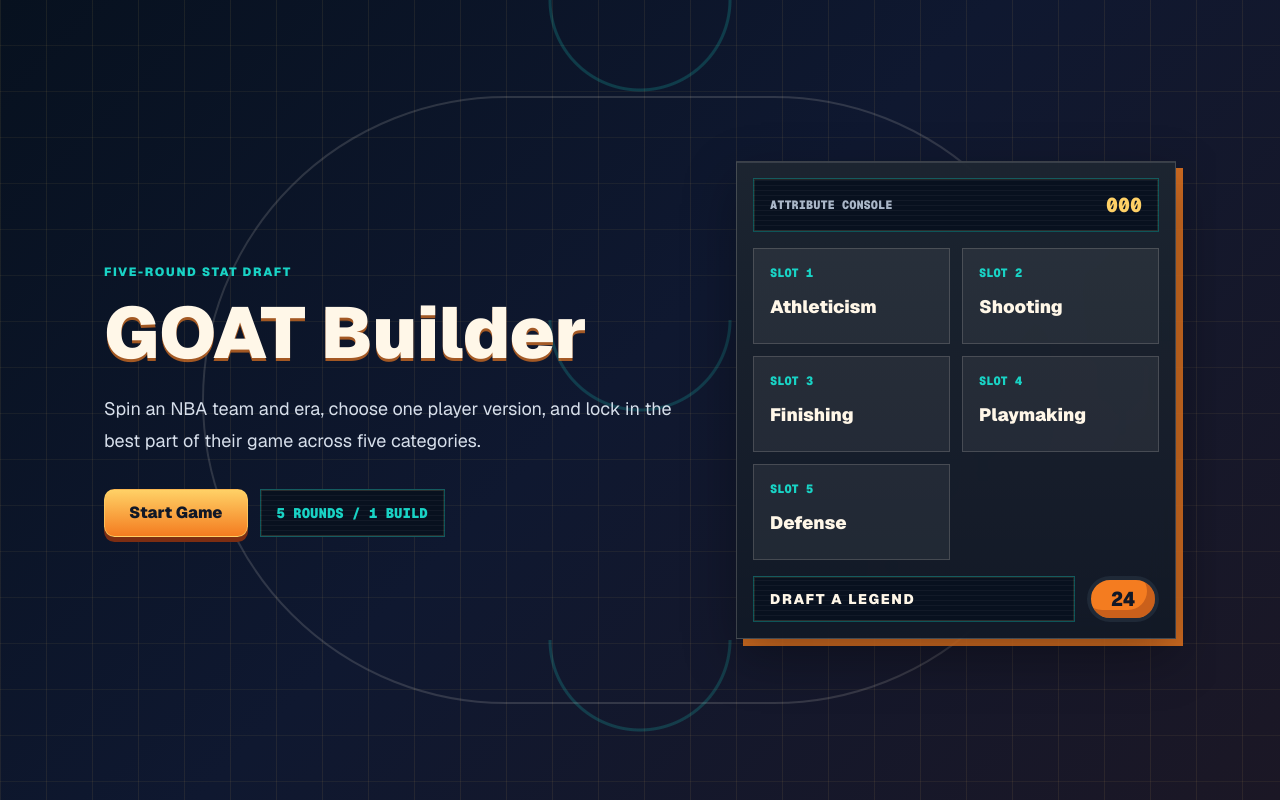
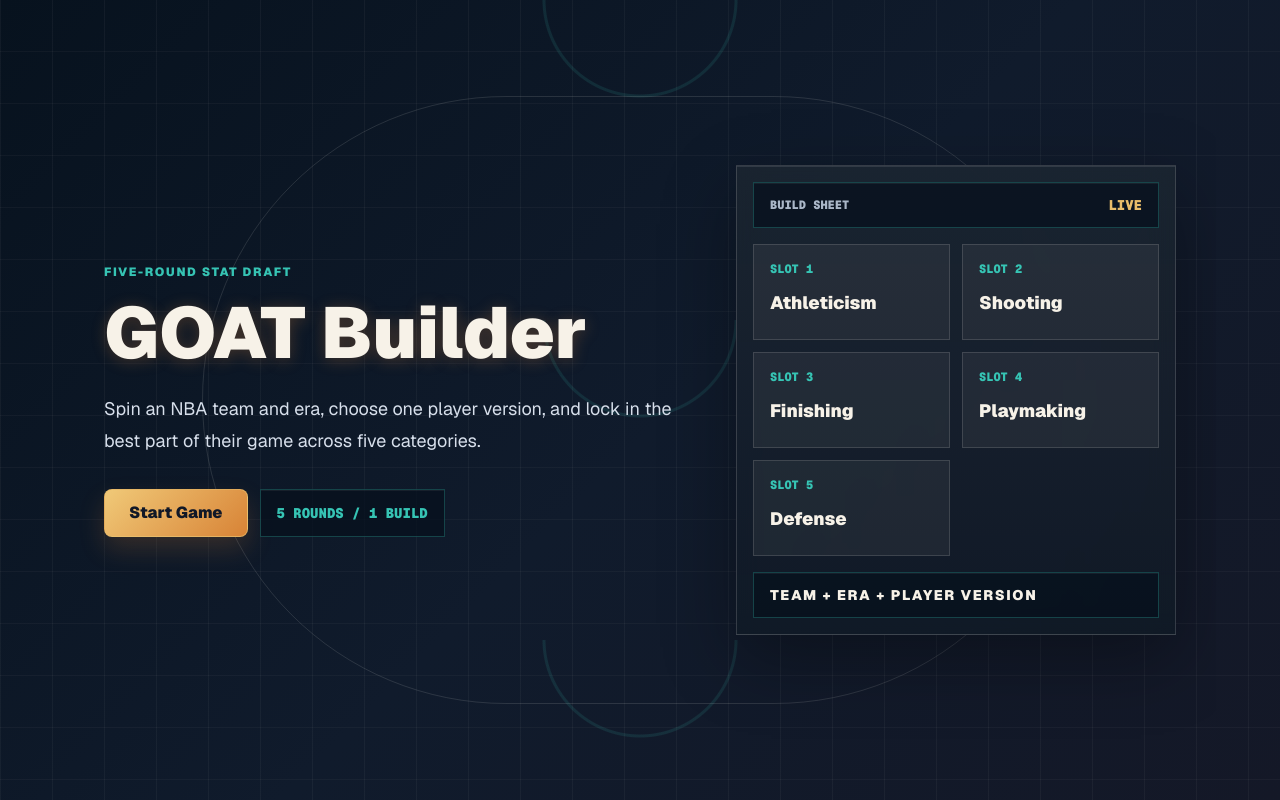
Before and after one commit to MatthewRJue/goat-forge, a Next.js app: page / in a window 1280 px wide. Built offline with nearby package versions, Linux system fonts and the light colour scheme.

Commit message:
Update theme

```diff
--- a/src/app/globals.css
+++ b/src/app/globals.css
@@ -1,14 +1,14 @@
 @import "tailwindcss";
 
 :root {
-  --background: #08111f;
-  --foreground: #fff7e8;
+  --background: #08131f;
+  --foreground: #f7f2e8;
   --ink: #101827;
   --line: #223451;
-  --court: #f47c20;
-  --gold: #ffd166;
-  --teal: #19d3c5;
-  --cream: #fff7e8;
+  --court: #d88336;
+  --gold: #e9bd6a;
+  --teal: #36c4b4;
+  --cream: #f7f2e8;
   --muted: #aab7c8;
   --danger: #ff5a5f;
 }
@@ -28,17 +28,17 @@
 
 button,
 a {
-  border-radius: 0.65rem;
+  border-radius: 0.5rem;
 }
 
 .court-shell {
   min-height: 100vh;
   background:
-    linear-gradient(90deg, rgba(255, 209, 102, 0.08) 1px, transparent 1px),
-    linear-gradient(0deg, rgba(255, 209, 102, 0.06) 1px, transparent 1px),
-    radial-gradient(circle at 50% 0%, transparent 0 88px, rgba(25, 211, 197, 0.2) 89px 91px, transparent 92px),
-    linear-gradient(135deg, #07111f 0%, #0f1830 48%, #1b1725 100%);
-  background-size: 46px 46px, 46px 46px, 100% 320px, auto;
+    linear-gradient(90deg, rgba(247, 242, 232, 0.045) 1px, transparent 1px),
+    linear-gradient(0deg, rgba(247, 242, 232, 0.035) 1px, transparent 1px),
+    radial-gradient(circle at 50% 0%, transparent 0 94px, rgba(54, 196, 180, 0.12) 95px 97px, transparent 98px),
+    linear-gradient(135deg, #07121e 0%, #101b2c 52%, #141827 100%);
+  background-size: 52px 52px, 52px 52px, 100% 320px, auto;
   color: var(--cream);
 }
 
@@ -52,7 +52,7 @@
   content: "";
   position: absolute;
   inset: 12%;
-  border: 2px solid rgba(255, 247, 232, 0.14);
+  border: 1px solid rgba(247, 242, 232, 0.12);
   border-radius: 999px;
   pointer-events: none;
   z-index: 0;
@@ -73,65 +73,62 @@
 
 .screen-title {
   color: var(--cream);
-  font-weight: 950;
+  font-weight: 900;
   letter-spacing: 0;
-  text-shadow: 0 3px 0 rgba(244, 124, 32, 0.65);
+  text-shadow: 0 2px 16px rgba(216, 131, 54, 0.28);
 }
 
 .body-copy {
   color: #d7dfeb;
 }
 
-.arcade-panel {
-  border: 1px solid rgba(255, 247, 232, 0.18);
+.game-panel {
+  border: 1px solid rgba(247, 242, 232, 0.16);
   background:
-    linear-gradient(180deg, rgba(255, 247, 232, 0.08), rgba(255, 247, 232, 0.03)),
-    rgba(9, 18, 32, 0.9);
+    linear-gradient(180deg, rgba(247, 242, 232, 0.07), rgba(247, 242, 232, 0.025)),
+    rgba(10, 20, 34, 0.88);
   box-shadow:
-    0 18px 50px rgba(0, 0, 0, 0.32),
-    inset 0 1px 0 rgba(255, 255, 255, 0.12),
-    7px 7px 0 rgba(244, 124, 32, 0.85);
+    0 24px 70px rgba(0, 0, 0, 0.32),
+    inset 0 1px 0 rgba(255, 255, 255, 0.1);
   backdrop-filter: blur(12px);
 }
 
-.arcade-panel-soft {
-  border: 1px solid rgba(255, 247, 232, 0.16);
-  background: rgba(11, 24, 43, 0.82);
+.game-panel-soft {
+  border: 1px solid rgba(247, 242, 232, 0.14);
+  background: rgba(10, 23, 39, 0.76);
   box-shadow: inset 0 1px 0 rgba(255, 255, 255, 0.08);
 }
 
-.scoreboard {
-  border: 1px solid rgba(25, 211, 197, 0.35);
-  background:
-    repeating-linear-gradient(0deg, rgba(255, 255, 255, 0.04) 0 1px, transparent 1px 5px),
-    #08111f;
-  box-shadow: inset 0 0 0 1px rgba(255, 209, 102, 0.1);
+.stat-strip {
+  border: 1px solid rgba(54, 196, 180, 0.28);
+  background: rgba(6, 16, 28, 0.72);
+  box-shadow: inset 0 1px 0 rgba(247, 242, 232, 0.06);
 }
 
-.arcade-button {
-  border: 1px solid rgba(255, 209, 102, 0.7);
-  background: linear-gradient(180deg, var(--gold), #f47c20);
+.primary-action {
+  border: 1px solid rgba(233, 189, 106, 0.65);
+  background: linear-gradient(135deg, #f0c978, #d88336);
   color: #111827;
-  font-weight: 950;
-  box-shadow: 0 5px 0 #7c2d12;
+  font-weight: 900;
+  box-shadow: 0 12px 26px rgba(216, 131, 54, 0.2);
   transition:
     transform 150ms ease,
     box-shadow 150ms ease,
     filter 150ms ease;
 }
 
-.arcade-button:hover {
-  filter: brightness(1.05);
+.primary-action:hover {
+  filter: brightness(1.03);
   transform: translateY(-1px);
-  box-shadow: 0 6px 0 #7c2d12;
+  box-shadow: 0 16px 34px rgba(216, 131, 54, 0.24);
 }
 
-.arcade-button:active {
-  transform: translateY(3px);
-  box-shadow: 0 2px 0 #7c2d12;
+.primary-action:active {
+  transform: translateY(0);
+  box-shadow: 0 8px 18px rgba(216, 131, 54, 0.18);
 }
 
-.arcade-button:focus-visible,
+.primary-action:focus-visible,
 .outline-button:focus-visible,
 .stat-card:focus-visible,
 .player-option:focus-visible {
@@ -141,7 +138,7 @@
 
 .outline-button {
   border: 1px solid rgba(25, 211, 197, 0.5);
-  background: rgba(25, 211, 197, 0.08);
+  background: rgba(54, 196, 180, 0.08);
   color: var(--cream);
   font-weight: 900;
   transition:
@@ -151,8 +148,8 @@
 }
 
 .outline-button:hover {
-  border-color: rgba(255, 209, 102, 0.9);
-  background: rgba(255, 209, 102, 0.12);
+  border-color: rgba(233, 189, 106, 0.75);
+  background: rgba(233, 189, 106, 0.1);
 }
 
 .outline-button:disabled {
@@ -163,8 +160,8 @@
 }
 
 .stat-card {
-  border: 1px solid rgba(255, 247, 232, 0.16);
-  background: rgba(255, 247, 232, 0.06);
+  border: 1px solid rgba(247, 242, 232, 0.14);
+  background: rgba(247, 242, 232, 0.055);
   color: var(--cream);
   transition:
     background 150ms ease,
@@ -184,8 +181,8 @@
 }
 
 .stat-card.is-ready {
-  border-color: rgba(255, 209, 102, 0.65);
-  background: rgba(255, 209, 102, 0.12);
+  border-color: rgba(233, 189, 106, 0.54);
+  background: rgba(233, 189, 106, 0.1);
 }
 
 .stat-card.is-complete {
@@ -194,15 +191,15 @@
 }
 
 .stat-chip {
-  border: 1px solid rgba(25, 211, 197, 0.35);
-  background: #07111f;
+  border: 1px solid rgba(54, 196, 180, 0.28);
+  background: rgba(6, 16, 28, 0.78);
   color: var(--cream);
-  box-shadow: inset 0 -3px 0 rgba(25, 211, 197, 0.14);
+  box-shadow: inset 0 1px 0 rgba(247, 242, 232, 0.06);
 }
 
 .player-option {
-  border: 1px solid rgba(255, 247, 232, 0.16);
-  background: rgba(255, 247, 232, 0.07);
+  border: 1px solid rgba(247, 242, 232, 0.14);
+  background: rgba(247, 242, 232, 0.06);
   color: var(--cream);
   transition:
     background 150ms ease,
@@ -211,15 +208,15 @@
 }
 
 .player-option:hover {
-  border-color: rgba(255, 209, 102, 0.75);
-  background: rgba(255, 209, 102, 0.12);
+  border-color: rgba(233, 189, 106, 0.55);
+  background: rgba(233, 189, 106, 0.1);
   transform: translateY(-1px);
 }
 
 .player-option.is-selected {
   border-color: var(--gold);
-  background: rgba(244, 124, 32, 0.18);
-  box-shadow: 5px 5px 0 rgba(25, 211, 197, 0.65);
+  background: rgba(216, 131, 54, 0.12);
+  box-shadow: 0 14px 32px rgba(0, 0, 0, 0.18);
 }
 
 .alert-panel {
--- a/src/app/page.tsx
+++ b/src/app/page.tsx
@@ -27,11 +27,11 @@
             <Link
               data-testid="start-game-button"
               href="/game"
-              className="arcade-button inline-flex min-h-12 items-center justify-center px-6 text-base"
+              className="primary-action inline-flex min-h-12 items-center justify-center px-6 text-base"
             >
               Start Game
             </Link>
-            <div className="scoreboard inline-flex min-h-12 items-center justify-center px-4 font-mono text-sm font-black text-[#19d3c5]">
+            <div className="stat-strip inline-flex min-h-12 items-center justify-center px-4 font-mono text-sm font-black text-[#36c4b4]">
               5 ROUNDS / 1 BUILD
             </div>
           </div>
@@ -39,14 +39,14 @@
 
         <div
           aria-label="GOAT Builder attribute board"
-          className="arcade-panel p-4"
+          className="game-panel p-4"
         >
-          <div className="scoreboard mb-4 flex items-center justify-between px-4 py-3">
+          <div className="stat-strip mb-4 flex items-center justify-between px-4 py-3">
             <span className="font-mono text-xs font-black uppercase text-[#aab7c8]">
-              Attribute Console
+              Build Sheet
             </span>
-            <span className="font-mono text-xl font-black text-[#ffd166]">
-              000
+            <span className="font-mono text-sm font-black uppercase text-[#e9bd6a]">
+              Live
             </span>
           </div>
           <div className="grid grid-cols-2 gap-3">
@@ -55,22 +55,17 @@
                 key={attribute}
                 className="stat-card min-h-24 p-4"
               >
-                <p className="font-mono text-xs font-black uppercase text-[#19d3c5]">
+                <p className="font-mono text-xs font-black uppercase text-[#36c4b4]">
                   Slot {index + 1}
                 </p>
-                <p className="mt-3 text-lg font-black text-[#fff7e8]">
+                <p className="mt-3 text-lg font-black text-[#f7f2e8]">
                   {attribute}
                 </p>
               </div>
             ))}
           </div>
-          <div className="mt-4 grid grid-cols-[1fr_72px] gap-3">
-            <div className="scoreboard px-4 py-3 text-sm font-black uppercase tracking-[0.12em] text-[#fff7e8]">
-              Draft a legend
-            </div>
-            <div className="grid place-items-center rounded-full border-4 border-[#1f2937] bg-[#f47c20] font-mono text-xl font-black text-[#111827] shadow-[inset_-8px_-8px_0_rgba(124,45,18,0.35)]">
-              24
-            </div>
+          <div className="stat-strip mt-4 px-4 py-3 text-sm font-black uppercase tracking-[0.12em] text-[#f7f2e8]">
+            Team + Era + Player Version
           </div>
         </div>
       </section>
```
Also changed, not shown: src/components/game/game-table.tsx (+13 -13 lines), src/components/results/final-results.tsx (+14 -14 lines).
